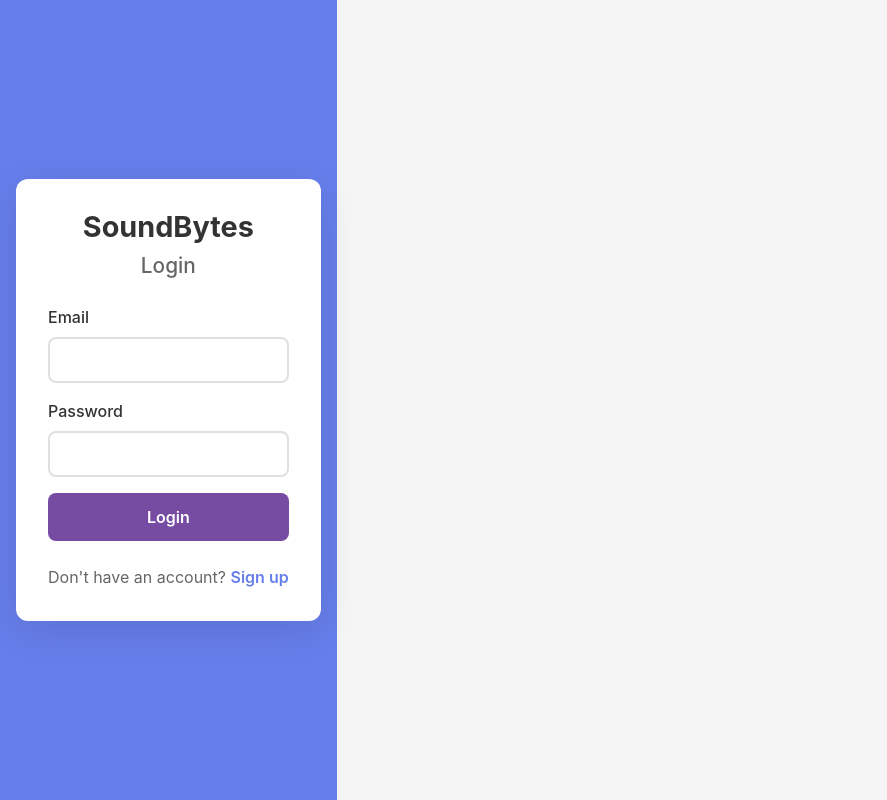
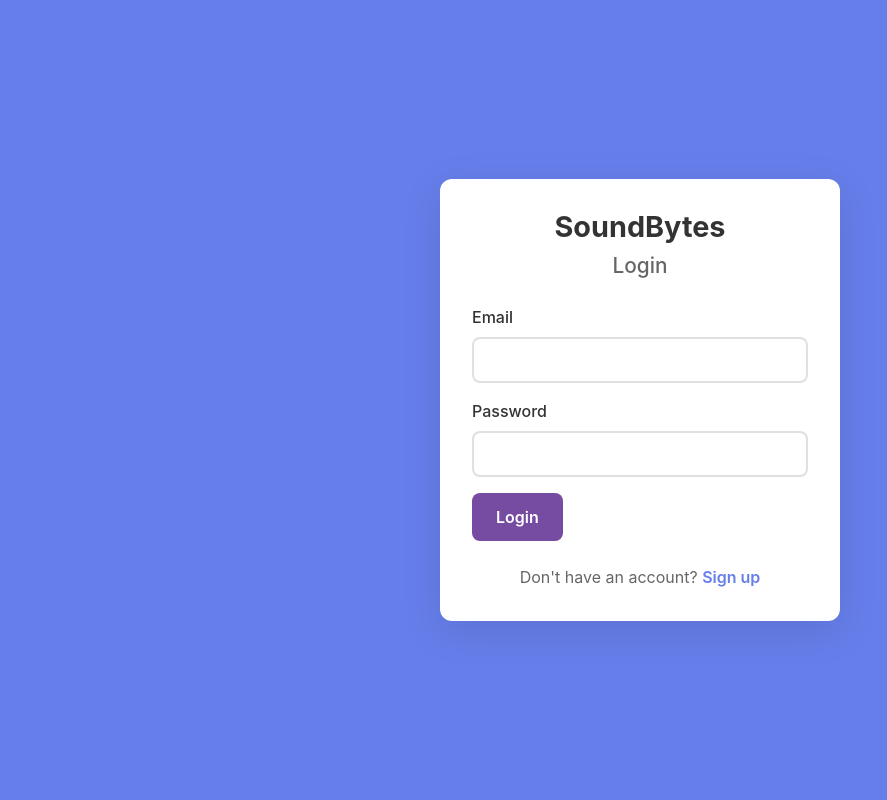
Before and after one commit to Aniello-Bacarella/Capstone, a React app in the folder frontend/: page /login in a window 1280 px wide. Shown: the whole page, without its empty margins (0-887 px from the left). Built offline with nearby package versions, Linux system fonts and the light colour scheme; no server answers; the HTML template or start-up script is replaced by a standard one.

Commit message:
fixed multiple issues in styles and also ( was used for array instead of [

```diff
--- a/frontend/src/components/Sounds/SoundCard.jsx
+++ b/frontend/src/components/Sounds/SoundCard.jsx
@@ -3,7 +3,11 @@ import { api } from "../../services/api";
 
 export const SoundCard = ({ sound, onDelete, onUpdate }) => {
   const [isPlaying, setIsPlaying] = useState(false);
-  const [audio] = useState(() => {});
+  const [audio] = useState(() => {
+    const audioElement = new Audio();
+    audioElement.crossOrigin = "use-credentials";
+    return audioElement;
+  });
 
   return (
     <div className="sound-card">
--- a/frontend/src/components/Sounds/SoundUploadForm.jsx
+++ b/frontend/src/components/Sounds/SoundUploadForm.jsx
@@ -8,7 +8,7 @@ export const SoundUploadForm = ({ onSuccess }) => {
   const [error, setError] = useState("");
 
   const handleFileChange = (e) => {
-    const file = e.target.files(0);
+    const file = e.target.files[0];
     if (file) {
       const allowedTypes = [
         "audio/mpeg",
@@ -21,7 +21,7 @@ export const SoundUploadForm = ({ onSuccess }) => {
         setError(
           "Unsupported file type. Please upload MP3, WAV, OGG, or WEBM audio files.)"
         );
-        audioFile(null);
+        setAudioFile(null);
         return;
       }
 
--- a/frontend/src/pages/SoundsPage.jsx
+++ b/frontend/src/pages/SoundsPage.jsx
@@ -20,7 +20,7 @@ export const SoundsPage = () => {
         </div>
         <button
           className="btn-primary"
-          onClick={() => setShowUploadForm(!setShowUploadForm)}
+          onClick={() => setShowUploadForm(!showUploadForm)}
         >
           {showUploadForm ? "Cancel" : "Upload Sound"}
         </button>
--- a/frontend/src/styles/components/button.css
+++ b/frontend/src/styles/components/button.css
@@ -1,6 +1,5 @@
 .btn-primary {
-  width: 100%;
-  padding: 0.875rem;
+  padding: 0.875rem 1.5rem;
   background: #764ba2;
   color: white;
   border: none;
--- a/frontend/src/styles/global.css
+++ b/frontend/src/styles/global.css
@@ -4,8 +4,18 @@
   box-sizing: border-box;
 }
 
+html,
+body,
+#root {
+  width: 100%;
+  height: 100%;
+}
+
 body {
   font-family: -apple-system, BlinkMacSystemFont, "Segoe UI", "Roboto",
     sans-serif;
   background: #f5f5f5;
+  color: #333;
+  width: 100%;
+  min-height: 100vh;
 }
--- a/frontend/src/styles/pages/sounds.css
+++ b/frontend/src/styles/pages/sounds.css
@@ -1,6 +1,6 @@
 .sounds-page {
-  max-width: 1200px;
-  margin: -auto;
+  max-width: 100%;
+  margin: 0 auto;
   padding: 2rem 1rem;
 }
 
```
